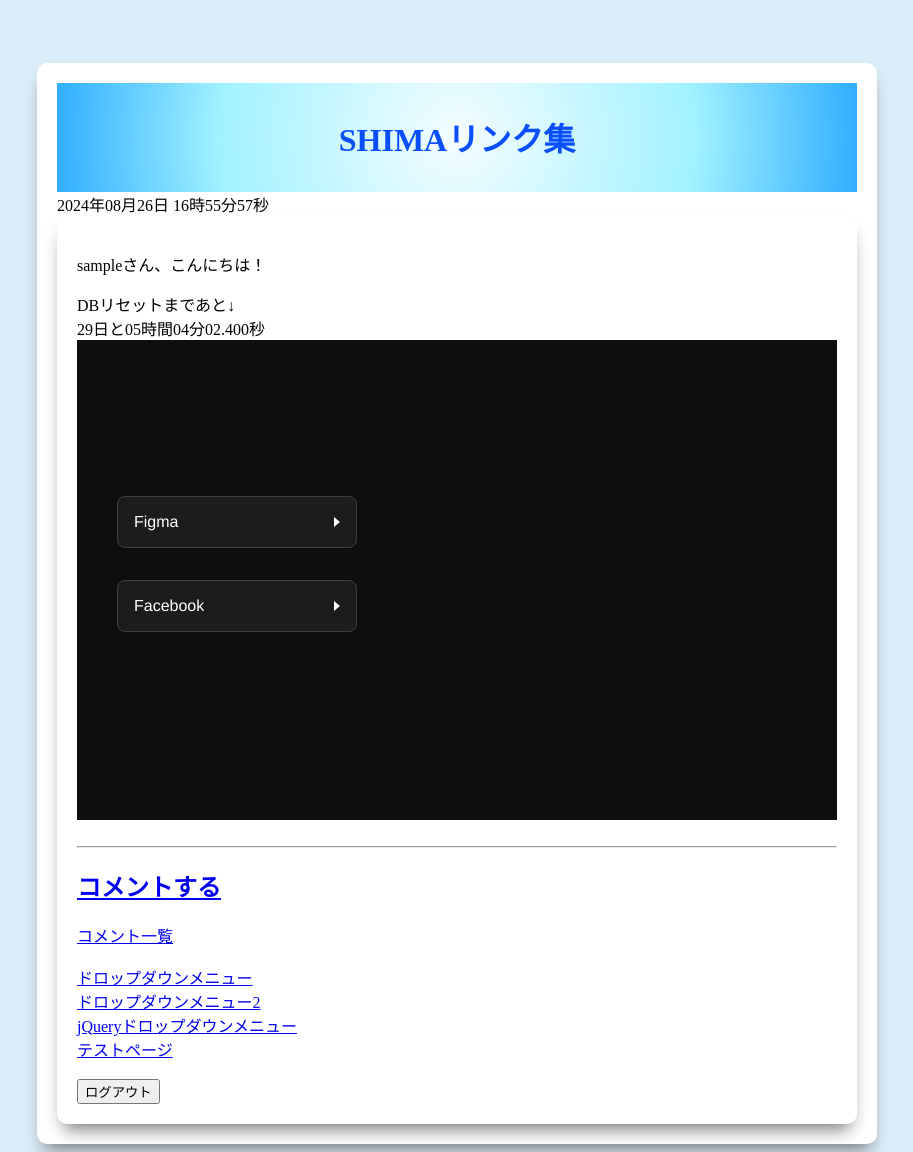
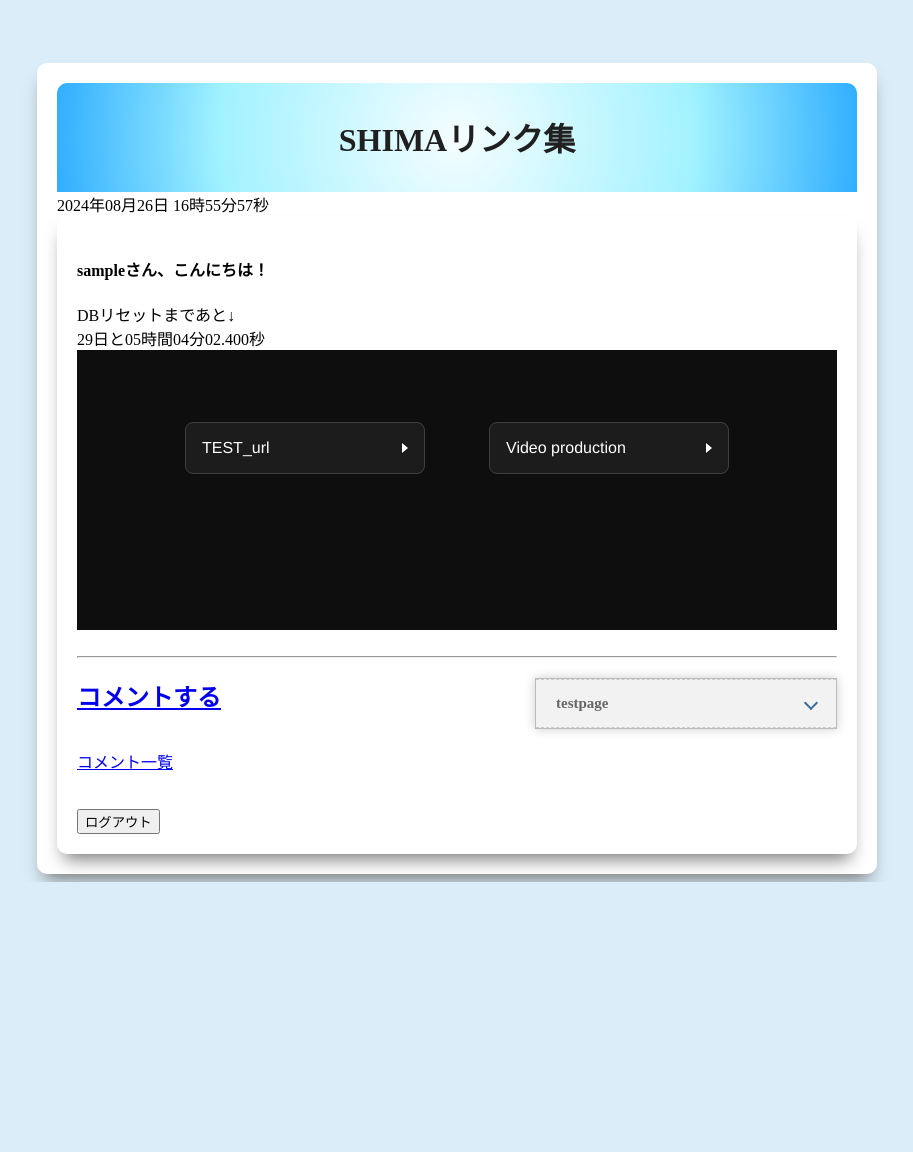
Before and after one commit to masaki-shima/link_page, a Django app: page / in a window 1280 px wide. Shown: the whole page, without its empty margins (183-1096 px from the left). After the commit the page ends 882 px from the top, so only its background shows below. Run offline with Django 5.2, Linux system fonts and the light colour scheme; the visitor is signed in with stand-in values (Sample User, id 1).

Commit message:
design fix

```diff
--- a/static/css/dropdown02.css
+++ b/static/css/dropdown02.css
@@ -2,18 +2,22 @@
 .dropdownbase2 {
     padding: 2.5em;
     font-family: Helvetica, sans-serif;
-    min-height: 50vh;
+    /* ドロップダウン背景のサイズを調整 */
+    min-height: 25vh;
     background: #0e0e0e;
     display: flex;
     justify-content: center;
     align-items: flex-start;
     flex-wrap: wrap;
-    flex-direction: column;
+    /* メニューを縦並びにする */
+    /* flex-direction: column; */
 }
 
 .dropdown {
     min-width: 15em;
     position: relative;
+    /* メニュー毎の距離を調整 */
+    margin: 2em;
 }
 
 .dropdown * {
@@ -34,7 +38,7 @@
 }
 
 .select-clicked {
-border: 1px #269a3d solid;
+border: 1px #266e9a solid;
 box-shadow: 0 0 0.8em #269a26;
 }
 
@@ -95,7 +99,12 @@ background: #373737;
 }
 
 .menu li:hover {
-    background: #242424;
+    background: #000000;
+}
+
+.menu a {
+    text-decoration: none;
+    color: white;
 }
 
 .active {
--- a/static/css/jquery01.css
+++ b/static/css/jquery01.css
@@ -9,13 +9,17 @@
     background-color: #f2f2f2;
     box-shadow: 0px 0px 10px #ccc;
     border: 1px solid #bbb;
-    padding-bottom: 10px;
     font-size: 15px;
     color: #666;
     font-weight: bold;
-    padding-top: 10px;
     width: 300px;
 }
+.place {
+    display: flex;
+    flex-direction: row;
+    justify-content: space-between;
+}
+
 #category a {
 text-decoration: none;
 color: #666;
@@ -47,8 +51,8 @@
     width: 8px;
     height: 8px;
     border: 0px;
-    border-top: solid 2px #739100;
-    border-right: solid 2px #739100;
+    border-top: solid 2px #357097;
+    border-right: solid 2px #357097;
     -ms-transform: rotate(135deg);
     -webkit-transform: rotate(135deg);
     transform: rotate(135deg);
@@ -64,7 +68,7 @@
     margin-top: -3px;
 }
 #menu .main_menu:hover ,#menu .open {
-    background-color: #87aa58;
+background-color: #357097;
 color: #FFF;
 }
 #menu .main_menu:hover::before ,#menu .open::before{
@@ -75,27 +79,30 @@
 padding-top: 10px;
 padding-bottom: 10px;
 text-indent: 40px;
-    background-color: #e3ecd1;
+background-color: #ccdfeb;
 display: block;
 position: relative;
 border-top-width: 1px;
 border-top-style: dashed;
 border-top-color: #CCC;
 }
+.sub_menu li a:hover{
+background-color: #7094ac;
+}
+li .this_page a {
+background-color: #aac9de;
+}
 .sub_menu li a::before{
 content: '';
 width: 0;
 height: 0;
 border: solid 4px transparent;
-    border-left: solid 6px #739100;
+border-left: solid 6px #357097;
 position: absolute;
 top: 50%;
 left: 0;
 margin-top: -4px;
 margin-left: 25px;
-}
-.sub_menu li a:hover{
-    background-color: #9fbb79;
 }
 .sub_menu li a:hover::before {
 border-left: solid 6px #ffffff;
--- a/static/css/style.css
+++ b/static/css/style.css
@@ -25,11 +25,12 @@ body {
     padding: 10px 0;
     background: rgb(245,253,255);
     background: radial-gradient(circle, rgba(245,253,255,1) 0%, rgba(161,242,255,1) 59%, rgba(48,174,255,1) 100%);
+    border-radius: 10px 10px 0 0;
 }
 
-.header_a {
+.header a {
     text-decoration: none;
-    color: rgb(10, 79, 254);
+    color: rgb(32, 32, 32);
 }
 
 .picture {
--- a/templates/link_page/base.html
+++ b/templates/link_page/base.html
@@ -11,7 +11,7 @@
   <body>
     <div class="linkWrapper">
       <div class="header">
-        <h1><a href="{% url 'link_page:index' %}" class="header_a">SHIMAリンク集</a></h1>
+        <h1><a href="{% url 'link_page:index' %}" />SHIMAリンク集</a></h1>
       </div>
       <div id="clock"></div>
       {% block content %}
--- a/templates/link_page/index.html
+++ b/templates/link_page/index.html
@@ -4,7 +4,7 @@
 
 <div class="linkWrapper">
   {% if request.user.is_authenticated %}
-  <p>{{ request.user }}さん、こんにちは！</p>
+  <h4><p>{{ request.user }}さん、こんにちは！</p></h4>
   {% endif %}
   <div id="countdown"></div>
   {% comment %} <p>{{ datetime_now }}</p> {% endcomment %}
@@ -13,14 +13,14 @@
   <div class="dropdownbase2">
     <div class="dropdown">
       <div class="select">
-        <span class="selected">Figma</span>
+        <span class="selected">TEST_url</span>
         <div class="caret"></div>
       </div>
       <ul class="menu">
-        <li>Framer</li>
-        <li>Sketch</li>
-        <li>Invision Studio</li>
-        <li class="active">Figma</li>
+        <li class="active">Framer</li>
+        <li class="active">Sketch</li>
+        <li class="active">Invision Studio</li>
+        <li>Figma</li>
         <li>Adobe XD</li>
         <li>Inkscape</li>
       </ul>
@@ -28,17 +28,17 @@
 
     <div class="dropdown">
       <div class="select">
-        <span class="selected">Facebook</span>
+        <span>Video production</span>
         <div class="caret"></div>
       </div>
       <ul class="menu">
-        <li class="active">Facebook</li>
-        <li>Instagram</li>
-        <li>Twitter</li>
+        <li class="active"><a href="https://www.youtube.com/@shima_jxdg/" target="_blank">YouTube</a></li>
+        <li class="active"><a href="https://www.instagram.com/masaki_dg/" target="_blank">Instagram</a></li>
+        <li class="active"><a href="https://x.com/shimanuki_m" target="_blank">X (Twitter)</a></li>
         <li>Linkedin</li>
         <li>Tik Tok</li>
         <li>SnapChat</li>
-        <li>Whatsapp</li>
+        <li>Facebook</li>
       </ul>
     </div>
   </div>
@@ -46,20 +46,31 @@
   <script src="{% static 'js/dropdown01.js' %}"></script>
 
 
-<br>
+  <br>
   {% comment %} コメント募集 {% endcomment %}
   <hr>
-  <h2><a href="{% url 'link_page:page_create' %}">コメントする</a></h2>
+  <h2 class="place">
+    <a href="{% url 'link_page:page_create' %}">コメントする</a>
+  {% comment %} jQueryのプルダウンメニュー {% endcomment %}
+    <link rel="stylesheet" href="{% static 'css/jquery01.css' %}" />
+    <script src="https://code.jquery.com/jquery-3.7.1.min.js"></script>
+    <div id="category">
+      <ul id="menu">
+      <li><div class="main_menu">testpage</div>
+        <ul class="sub_menu">
+          <li><a href="{% url 'link_page:dropdown00' %}">ドロップダウンメニュー</a></li>
+          <li><a href="{% url 'link_page:dropdown01' %}">ドロップダウンメニュー2</a></li>
+          <li><a href="{% url 'link_page:jquery' %}">jQueryドロップダウンメニュー</a></li>
+          <li><a href="{% url 'link_page:test' %}">テストページ</a></li>
+        </ul>
+      </li>
+    </div>
+    <script src="{% static 'js/jquery.js' %}"></script>
+  </h2>
   <a href="{% url 'link_page:comment_list' %}">コメント一覧</a>
-  <br><br>
-  <a href="{% url 'link_page:dropdown00' %}">ドロップダウンメニュー</a>
-  <br>
-  <a href="{% url 'link_page:dropdown01' %}">ドロップダウンメニュー2</a>
-  <br>
-  <a href="{% url 'link_page:jquery' %}">jQueryドロップダウンメニュー</a>
-  <br>
-  <a href="{% url 'link_page:test' %}">テストページ</a>
-  <br><br>
+  <br><br><br>
+
+
   <form action="{% url 'accounts:logout' %}" method="post">
     {% csrf_token %}
     <button type="submit">ログアウト</button>
```
Also changed, not shown: templates/link_page/test/jquery.html (+1 -2 lines). Lines whose indentation alone changed are shown as unchanged.
